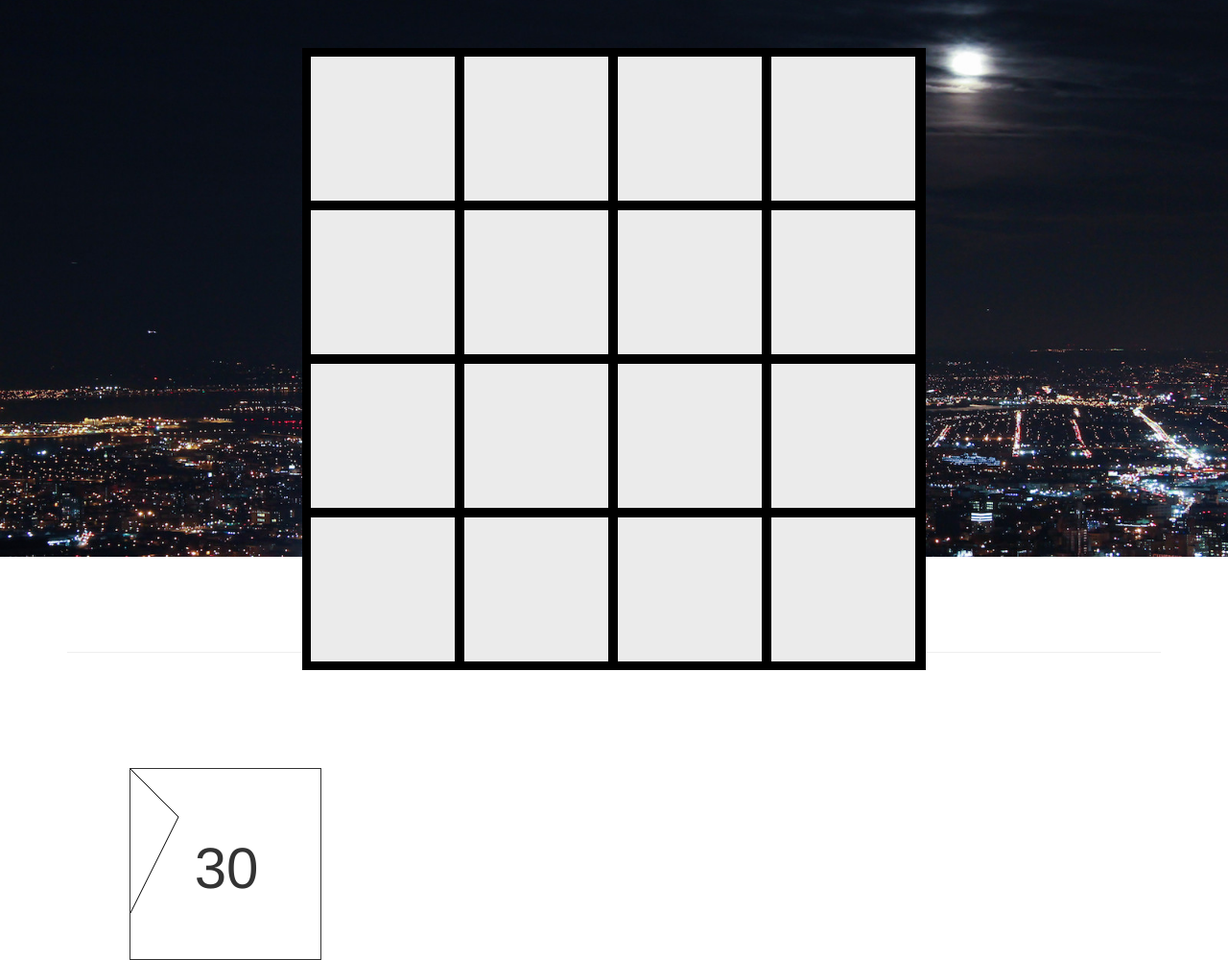
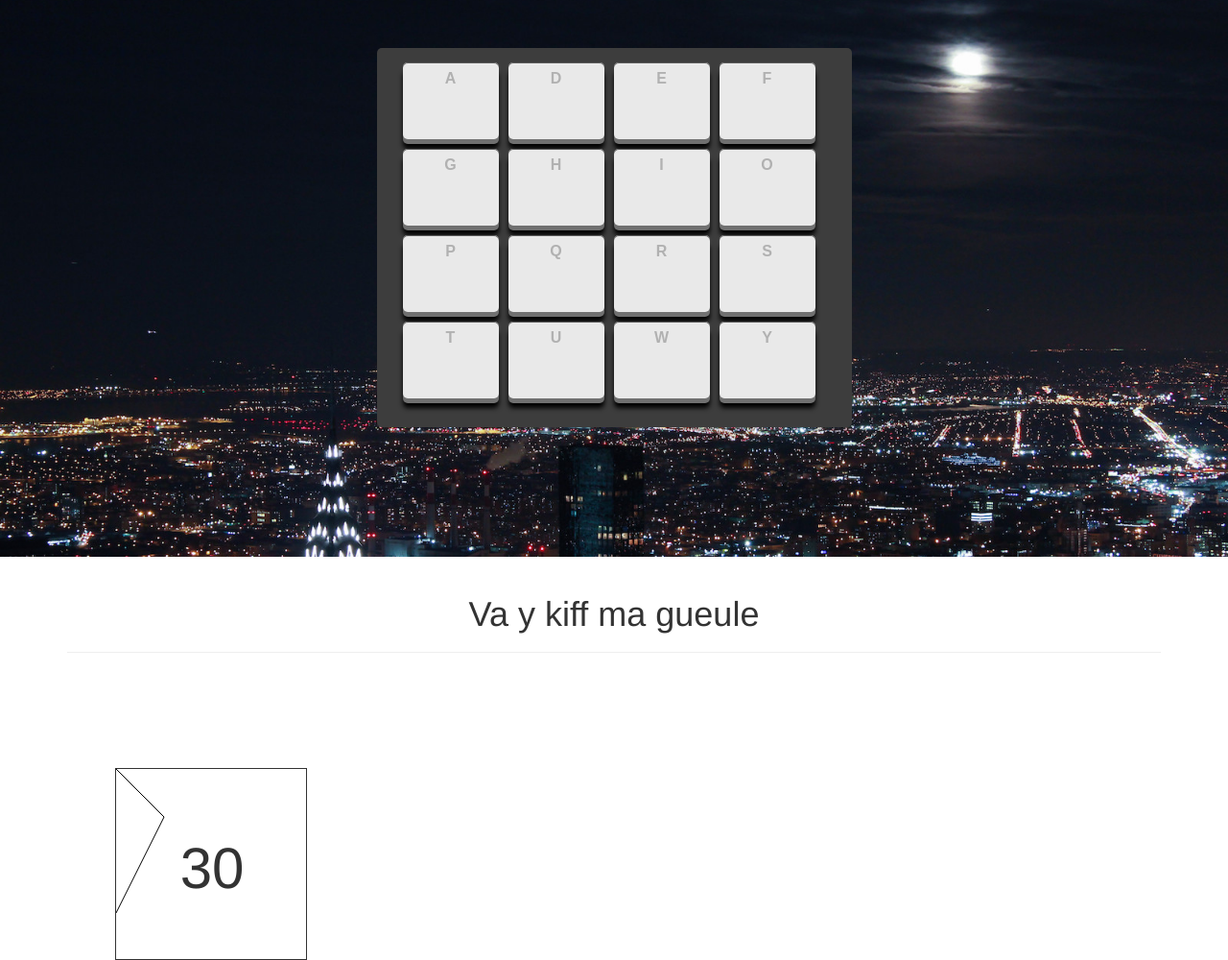
Before and after one commit to yodacode/LaTroyon, a PHP site: page / in a window 1280 px wide. Shown: the top 1000 px of the page at 96% size. Run offline with PHP 8.4, Linux system fonts and the light colour scheme; data that the repository does not hold is empty; some libraries are stand-ins or nearby versions.

Commit message:
skin mpc

```diff
--- a/css/app.css
+++ b/css/app.css
@@ -46,10 +46,10 @@
 
 /** MPC **/
 .mpc {
-	background: #000;
-	width: 650px;
-	overflow: hidden;
-	padding: 4px;
+	background: #3D3D3D;
+	width: 495px;
+	height: 395px;
+	border-radius: 5px;
 	position: absolute;
 	top: 50px;
 	left: 0px;
@@ -57,13 +57,59 @@
 	margin: 0 auto;
 }
 
-.mpc-touch {
-	background: #ebebeb;
+.mpc-keyboard {
+	position: absolute;
+	left: -8px;
+	top: 10px;
+}
+
+.mpc-keyboard-key {
+	width: 100px;
+	margin: 5px;
+	height: 80px;
+	display: inline-block;
+	font-family: Arial, "Helvetica", sans-serif;
+	font-size: 16px;
+	font-weight: bold;
+	color: #B1B1B1;
+	text-decoration: none;
+	text-transform: uppercase;
+	text-align: center;
+	padding-top: 6px;
+	left: 30px;
+	position: relative;
 	cursor: pointer;
-	width: 150px;
-	height: 150px;
-	float: left;
-	margin: 5px;
+	border: none;
+	background: #E9E9E9;
+	background-image: linear-gradient(bottom, rgb(14,137,182) 0%, rgb(22,179,236) 100%);
+	border-radius: 5px;
+	box-shadow: inset 0px 1px 0px #5A5A5A, 0px 5px 0px 0px #707070, 0px 10px 5px #000;
+}
+
+.mpc-keyboard-key:active, .mpc-keyboard-key.active {
+  	top: 3px;
+	box-shadow: inset 0px 1px 0px #FFFFFF, 0px 2px 0px 0px #969696, 0px 5px 3px #000;
+}
+
+.mpc-keyboard-key:before {
+	font-size: 50px;
+	line-height: 1em;
+	font-weight: normal;
+	color: #fff;
+	width:85px;
+	height:90px;
+	display:block;
+	position:absolute;
+	padding-top:10px;
+	top:10px;
+	text-shadow: 1px 1px 2px #07526e;
+}
+
+.mpc-keyboard-key:active:before {
+	top: 7px;
+	font-size: 50px;
+	text-shadow: 0px 3px 0px #07526e, 0px 5px 1px #07526e/*, 3px 0px 1px #07526e, 3px 3px 1px #07526e,
+	 -2px 0px 1px #68cff2*/;
 }
 
 /** Tracks **/
--- a/index.php
+++ b/index.php
@@ -47,18 +47,11 @@
             </div>
         </div>
 
-        <div class="container">
-            <div class="mpc" id="mpc">
-                <?php for ($i=1; $i < 17; $i++): ?>
-                    <div class="mpc-touch">
-                        <audio controls class="hidden mpc-sound" id="sound-<?php echo $i; ?>">
-                        <source src="sounds/<?php echo $i; ?>.mp3" type="audio/mpeg">
-                        Your browser does not support this audio format.
-                        </audio>
-                    </div>
-                <?php endfor; ?>
+
+        <div class="mpc" id="mpc">
 
         </div>
+
 
         <div class="container">
             <div class="round">
```
Also changed, not shown: js/app.js (+75 -52 lines).
